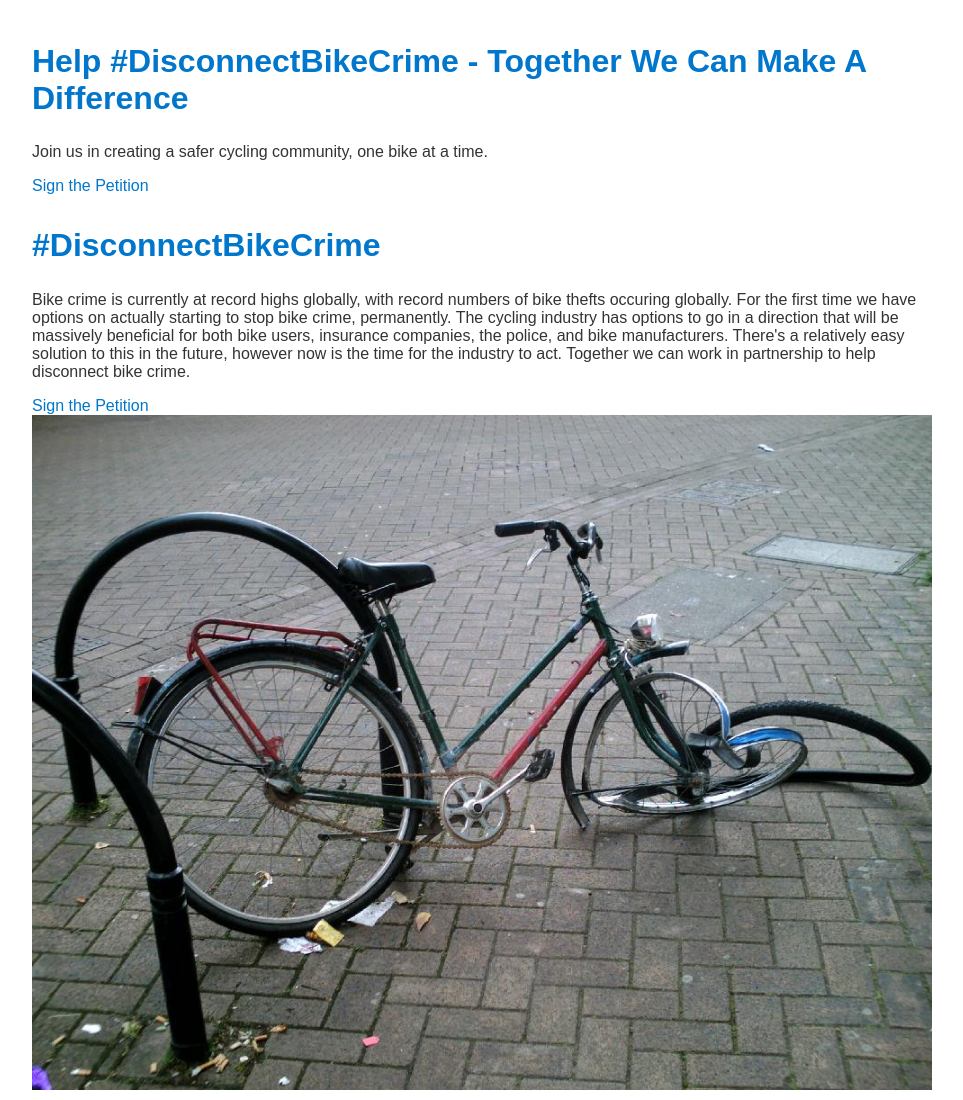
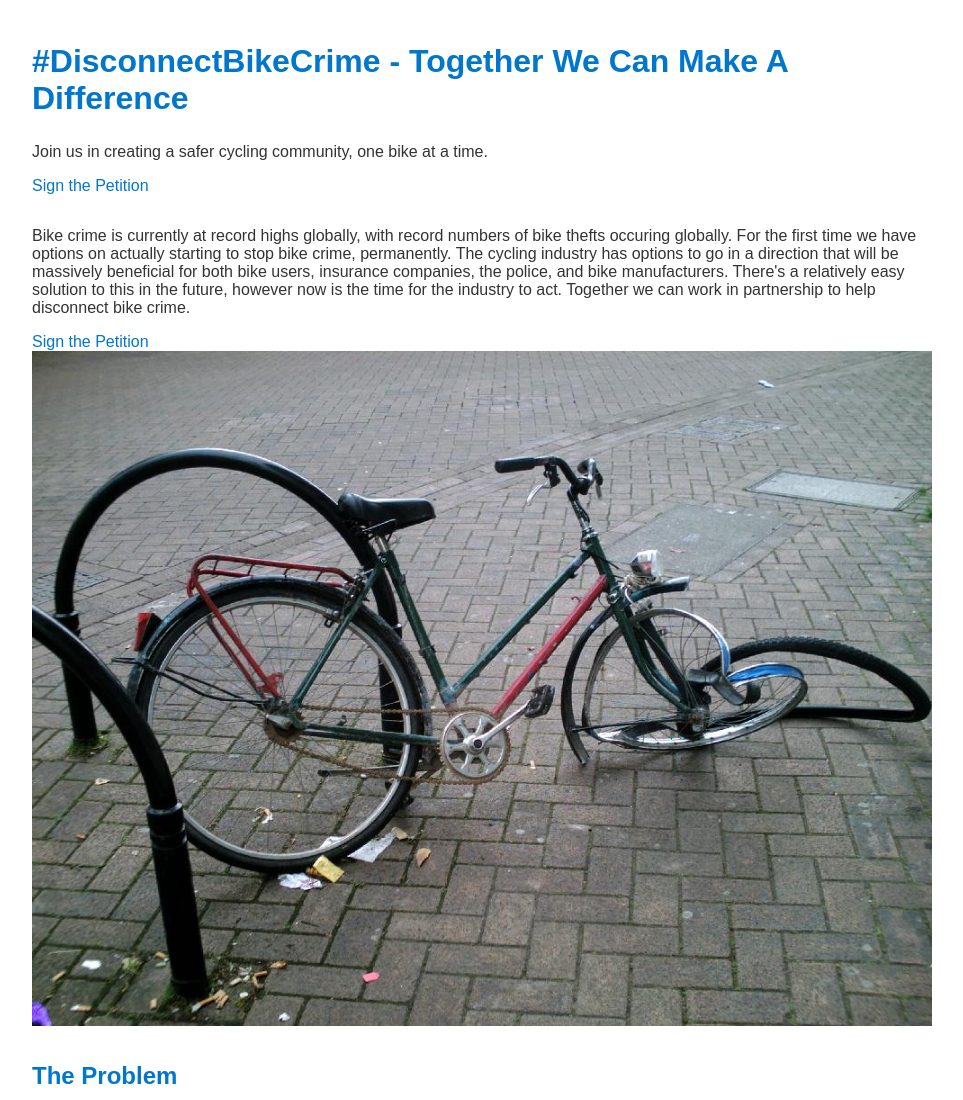
Before and after one commit to jhammant/jhammant.github.io, a plain HTML site: page index.html in a window 1280 px wide. Shown: the top 1100 px of the page, without its empty margins (158-1121 px from the left). Drawn offline with Linux system fonts and the light colour scheme.

Commit message:
Fixed html

```diff
--- a/index.html
+++ b/index.html
@@ -18,12 +18,11 @@
 </head>
 <body>
     <section id="hero">
-        <h1>Help #DisconnectBikeCrime - Together We Can Make A Difference</h1>
+        <h1>#DisconnectBikeCrime - Together We Can Make A Difference</h1>
         <p>Join us in creating a safer cycling community, one bike at a time.</p>
         <a class="hero-btn" href="https://chng.it/TFWrGkjd">Sign the Petition</a>
     </section>
     <section id="intro">
-        <h1>#DisconnectBikeCrime</h1>
         <p>Bike crime is currently at record highs globally, with record numbers of bike thefts occuring globally. For the first time we have options on actually starting to stop bike crime, permanently. The cycling industry has options to go in a direction that will be massively beneficial for both bike users, insurance companies, the police, and bike manufacturers. There's a relatively easy solution to this in the future, however now is the time for the industry to act. Together we can work in partnership to help disconnect bike crime.</p>
         <a class="cta-btn" href="https://chng.it/TFWrGkjd">Sign the Petition</a>
 
```
